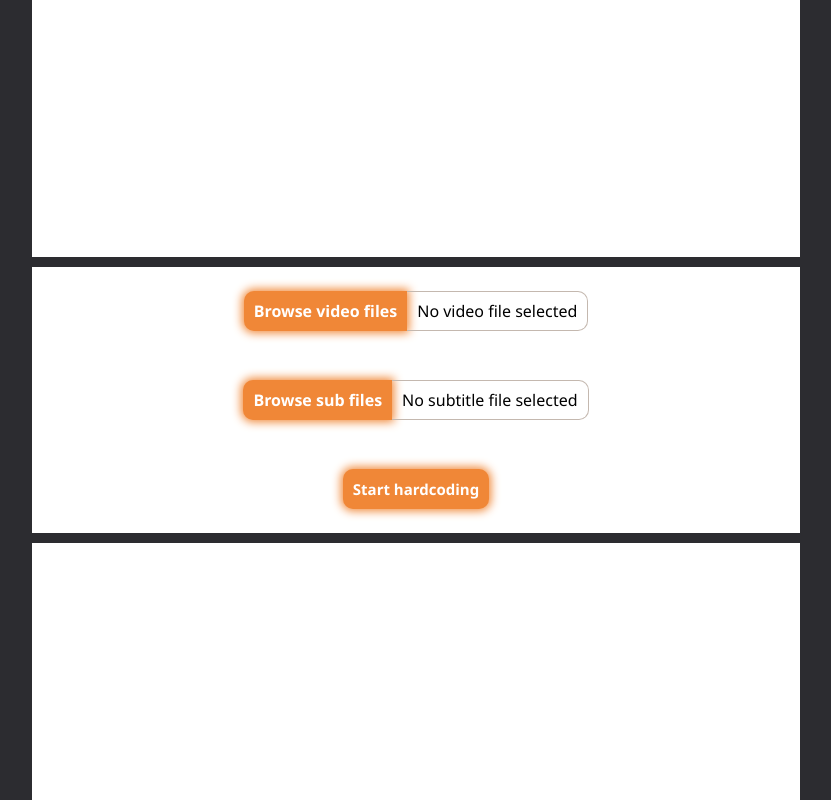
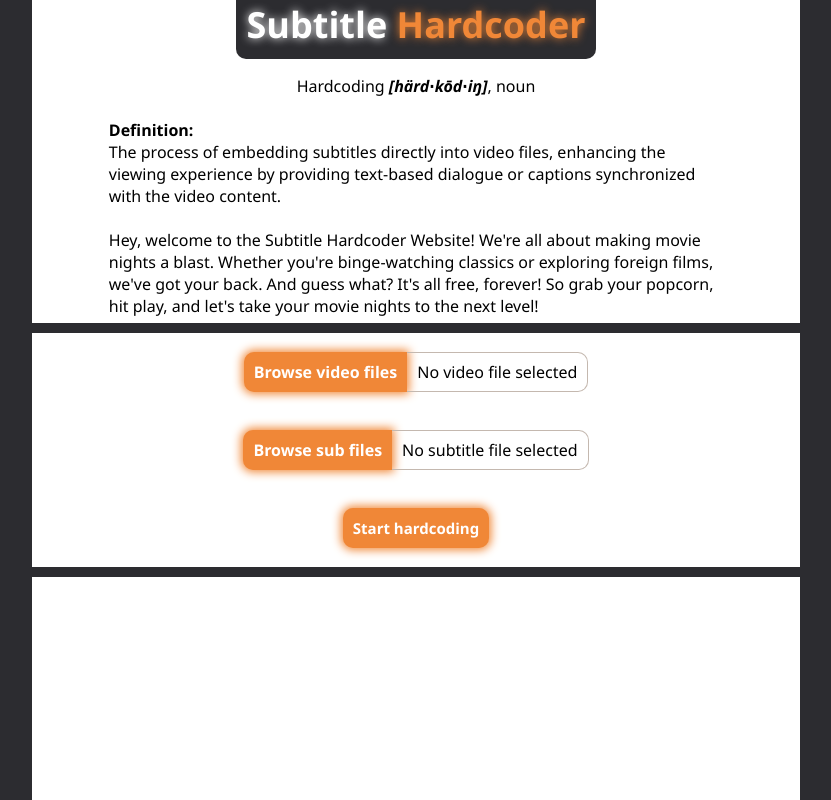
Before and after one commit to Doonguin/subtitle-hardcoder, a Vue app: page / in a window 1280 px wide. Shown: the whole page, without its empty margins (224-1055 px from the left). Built offline with nearby package versions, Linux system fonts and the light colour scheme.

Commit message:
new title section, better css + layout

```diff
--- a/src/App.vue
+++ b/src/App.vue
@@ -1,18 +1,19 @@
 <template>
   <main>
-    <section>
-      <UploadForm />
-    </section>
+    <TitleSection />
+    <UploadForm />
   </main>
 </template>
 
 <script>
 import UploadForm from './components/UploadForm.vue'
+import TitleSection from './components/TitleSection.vue'
 
 export default {
   name: 'App',
   components: {
-    UploadForm
+    UploadForm,
+    TitleSection
   }
 }
 </script>
--- /dev/null
+++ b/src/assets/css/TitleSection.css
@@ -0,0 +1,59 @@
+#titleSection {
+    height: 100%;
+    width: 100%;
+
+    grid-row-start: 1;
+    grid-row-end: 2;
+
+    display: flex;
+
+    flex-direction: column;
+    flex-wrap: wrap;
+
+    align-items: center;
+}
+
+#titleContainer {
+    width: fit-content;
+    height: fit-content;
+
+    padding: 0 10px 10px 10px;
+
+    display: flex;
+
+    flex-direction: column;
+    flex-wrap: wrap;
+
+    align-items: center;
+    justify-content: center;
+
+    background-color: var(--main-dark);
+
+    border-radius: 0 0 10px 10px;
+}
+
+h1 {
+    text-align: center;
+
+    margin: 0;
+
+    font-size: 36px;
+
+    color: white;
+    text-shadow: 0 0 10px white;
+}
+
+h1 > span {
+    color: var(--primary-button);
+    text-shadow: 0 0 10px var(--primary-button);
+}
+
+article {
+    width: 80%;
+}
+
+p > span {
+    display: block;
+    width: 100%;
+    text-align: center;
+}
--- a/src/assets/css/UploadForm.css
+++ b/src/assets/css/UploadForm.css
@@ -1,6 +1,9 @@
 #formSection {
     width: 100%;
-    height: 33.3%;
+    height: 100%;
+
+    grid-row-start: 2;
+    grid-row-end: 3;
 
     border-top: 10px solid var(--main-dark);
     border-bottom: 10px solid var(--main-dark);
@@ -8,7 +11,7 @@
 
 form {
     width: 100%;
-    height: 100%;
+    min-height: 100%;
 
     display: flex;
 
--- a/src/assets/css/styles.css
+++ b/src/assets/css/styles.css
@@ -2,11 +2,13 @@
     font-family: 'Segoe UI', Tahoma, Geneva, Verdana, sans-serif;
 }
 
-body, main {
+body, #app {
     width: 100vw;
     height: 100vh;
 
     margin: 0;
+
+    background-color: var(--main-dark);
 }
 
 main {
@@ -18,19 +20,37 @@ main {
     flex-direction: column;
 
     align-items: center;
-}
 
-section {
     width: 40%;
     min-width: 768px;
     height: 100%;
 
     background-color: white;
 
-    display: flex;
+    display: grid;
 
-    flex-wrap: wrap;
-    flex-direction: column;
+    grid-template-rows: 1fr 1fr 1fr;
 
-    justify-content: center;
+    align-items: center;
+
+    position: absolute;
+
+    left: 50%;
+
+    transform: translateX(-50%);
 }
+
+/* section {
+    width: 40%;
+    min-width: 768px;
+    height: 100%;
+
+    background-color: white;
+
+    display: grid;
+
+    grid-template-rows: 1fr 1fr 1fr;
+
+    /* justify-content: center;
+    align-items: center;
+} */
--- /dev/null
+++ b/src/components/TitleSection.vue
@@ -0,0 +1,18 @@
+<template>
+    <section id="titleSection">
+        <div id="titleContainer">
+            <h1>Subtitle <span>Hardcoder</span></h1>
+        </div>
+        <article>
+            <p>
+                <span>Hardcoding <i><b>[härd⋅kōd⋅iŋ]</b></i>, noun</span>
+                <br>
+                <b>Definition:</b>
+                <br>
+                The process of embedding subtitles directly into video files, enhancing the viewing experience by providing text-based dialogue or captions synchronized with the video content.
+                <br><br>
+                Hey, welcome to the Subtitle Hardcoder Website! We're all about making movie nights a blast. Whether you're binge-watching classics or exploring foreign films, we've got your back. And guess what? It's all free, forever! So grab your popcorn, hit play, and let's take your movie nights to the next level!
+            </p>
+        </article>
+    </section>
+</template>
--- a/src/main.js
+++ b/src/main.js
@@ -6,6 +6,7 @@ import App from './App.vue'
 import "./assets/css/variables.css"
 import "./assets/css/styles.css"
 import "./assets/css/UploadForm.css"
+import "./assets/css/TitleSection.css"
 
 // Vue app initialization
 createApp(App).mount('#app')
```
Also changed, not shown: src/components/HelloWorld.vue (deleted, +0 -58 lines).
